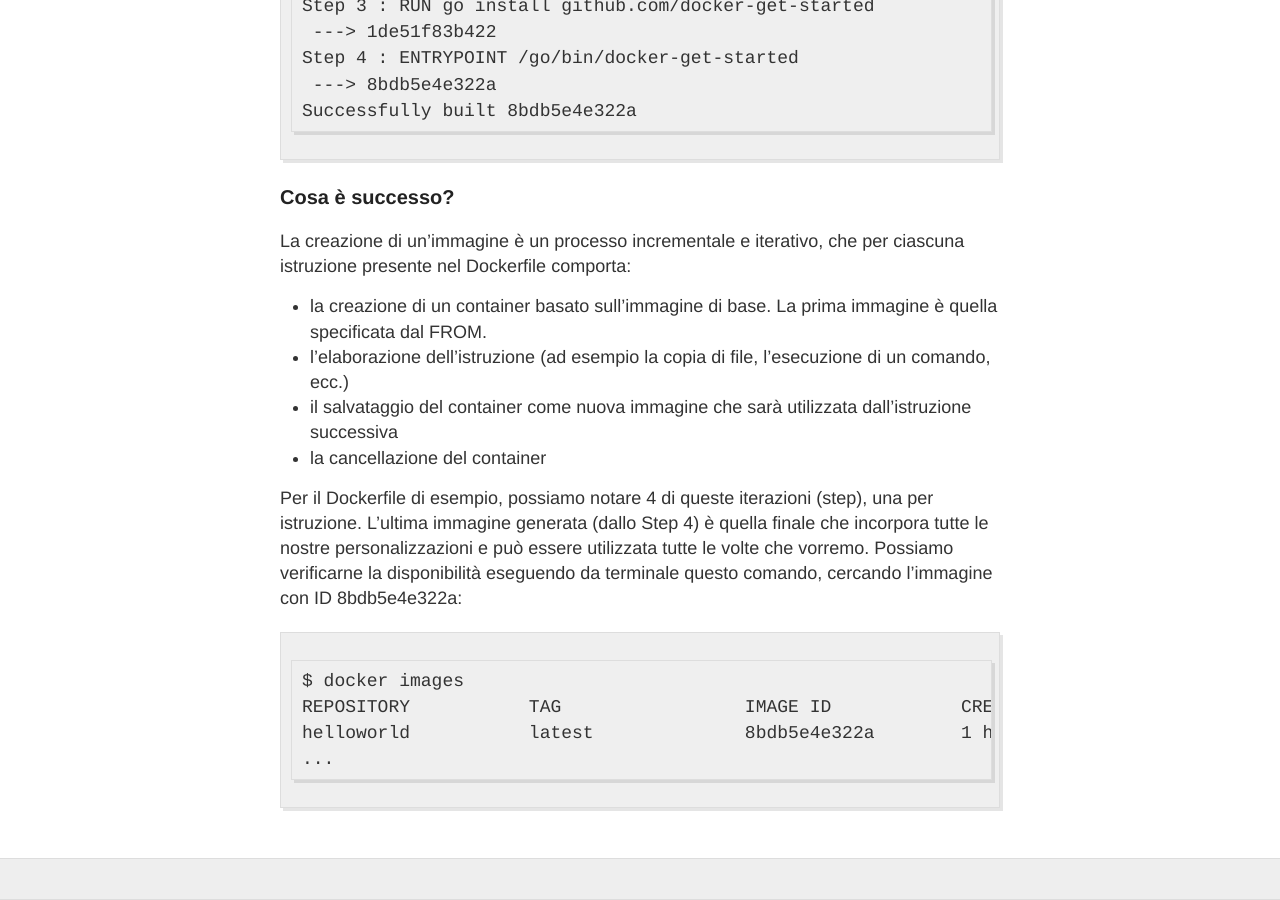
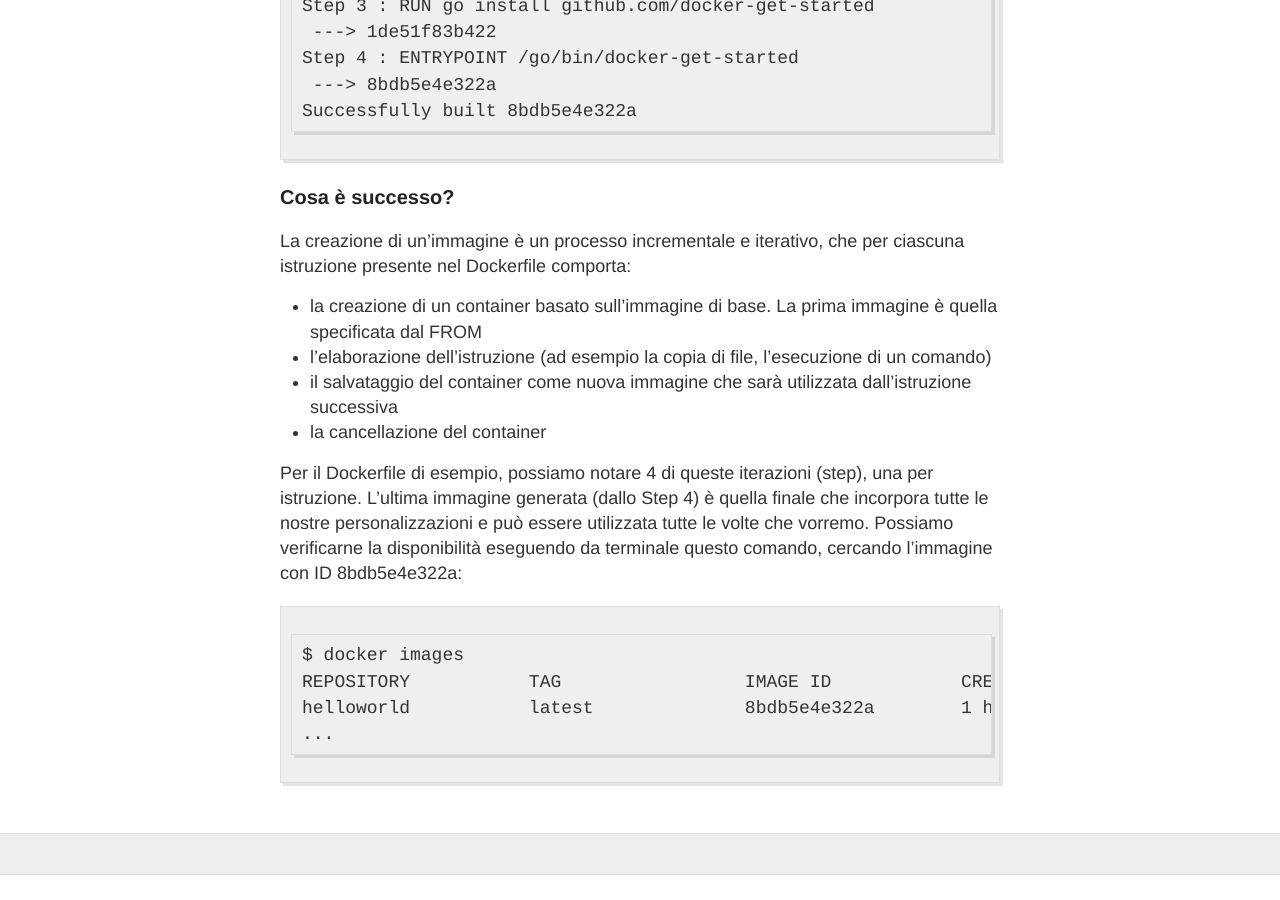
Before and after one commit to LOG-ED/docker-get-started, a Jekyll site: the page built from sessione2_1.md, in a window 1280 px wide and 900 px high, scrolled down 1815 px. Built offline with Jekyll 4.4.1, drawn with Linux system fonts in a browser that asks for light colours; nearby versions of some CDN libraries; after the commit the page ends 2690 px from its top, so only the background shows below that.

Commit message:
Update sessione2_1.md

```diff
--- a/sessione2_1.md
+++ b/sessione2_1.md
@@ -68,8 +68,8 @@ Successfully built 8bdb5e4e322a
 ### Cosa è successo?
 
 La creazione di un'immagine è un processo incrementale e iterativo, che per ciascuna istruzione presente nel Dockerfile comporta:
-- la creazione di un container basato sull'immagine di base. La prima immagine è quella specificata dal FROM.
-- l'elaborazione dell'istruzione (ad esempio la copia di file, l'esecuzione di un comando, ecc.)
+- la creazione di un container basato sull'immagine di base. La prima immagine è quella specificata dal FROM
+- l'elaborazione dell'istruzione (ad esempio la copia di file, l'esecuzione di un comando)
 - il salvataggio del container come nuova immagine che sarà utilizzata dall'istruzione successiva
 - la cancellazione del container
 
```
